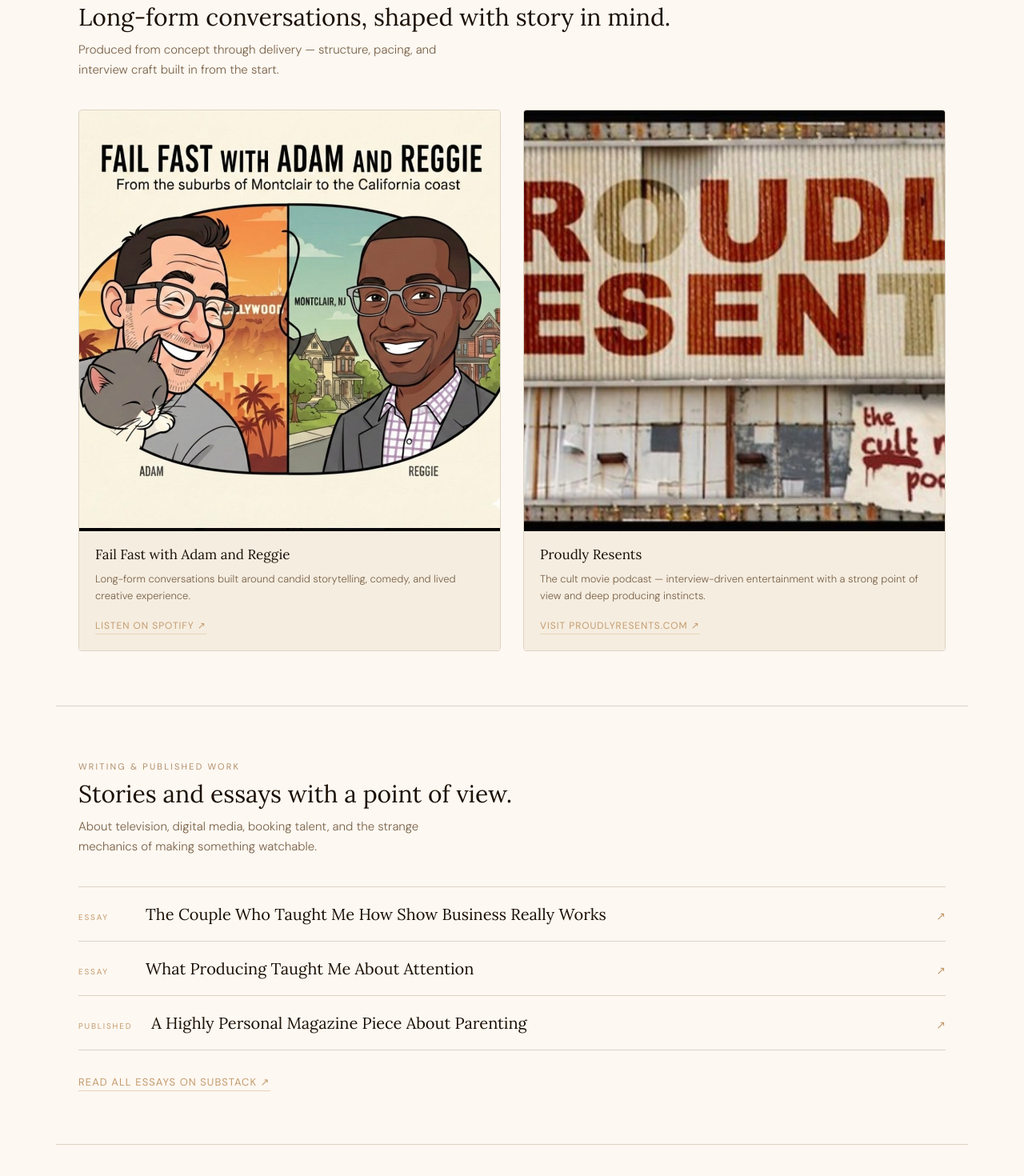
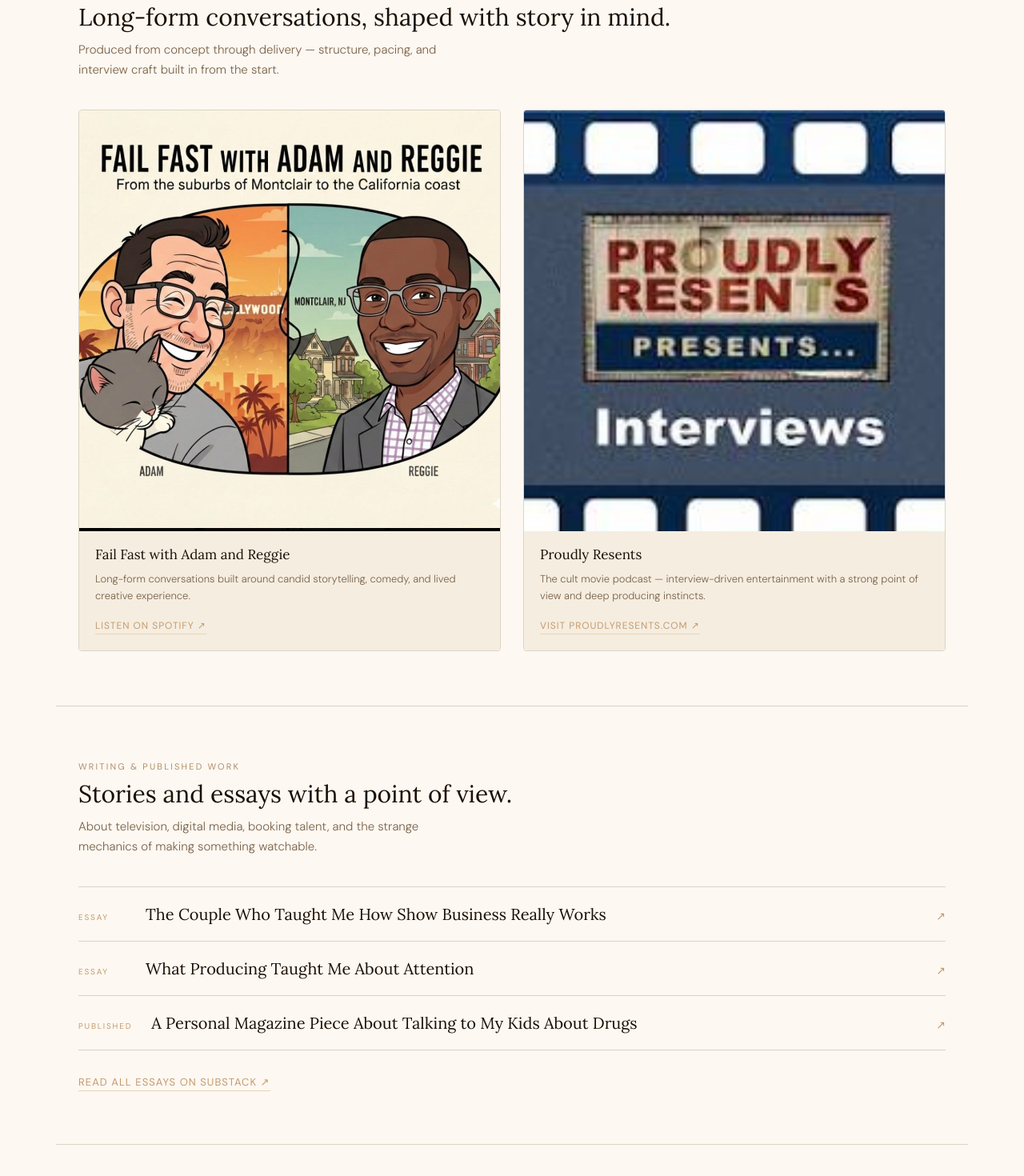
Before and after one commit to proudpod-cell/producedbyadams, a Next.js app: page / in a window 1280 px wide. Shown: the part 2413-3883 px from the top of the page at 80% size. Built offline with nearby package versions, Linux system fonts and the light colour scheme.

Commit message:
Update Portfolio.jsx

```diff
--- a/app/Portfolio.jsx
+++ b/app/Portfolio.jsx
@@ -80,7 +80,7 @@ const PODCASTS = [
   {
     title: "Proudly Resents",
     desc: "The cult movie podcast — interview-driven entertainment with a strong point of view and deep producing instincts.",
-    art: "/images/proudlyresents.png",
+    art: "/images/prlogogrey.png",
     link: "https://proudlyresents.com",
     linkLabel: "Visit proudlyresents.com",
   },
@@ -98,7 +98,7 @@ const WRITING = [
     link: "https://substack.com/@kingspiegs/p-184517141",
   },
   {
-    title: "A Highly Personal Magazine Piece About Parenting",
+    title: "A Personal Magazine Piece About Talking to My Kids About Drugs",
     tag: "Published",
     link: "https://adamspiegelman.blogspot.com/2018/07/blog-post.html",
   },
```
